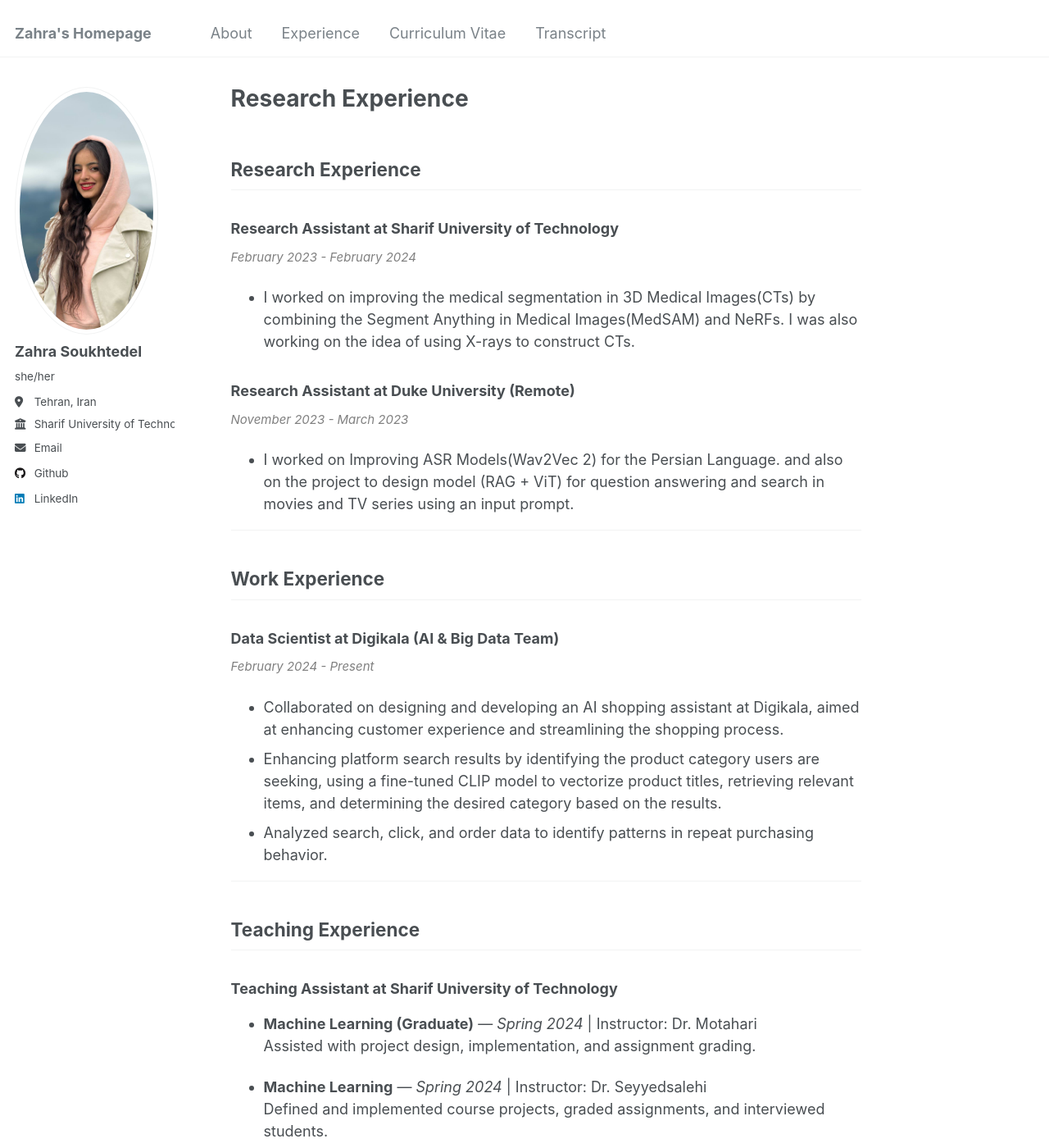
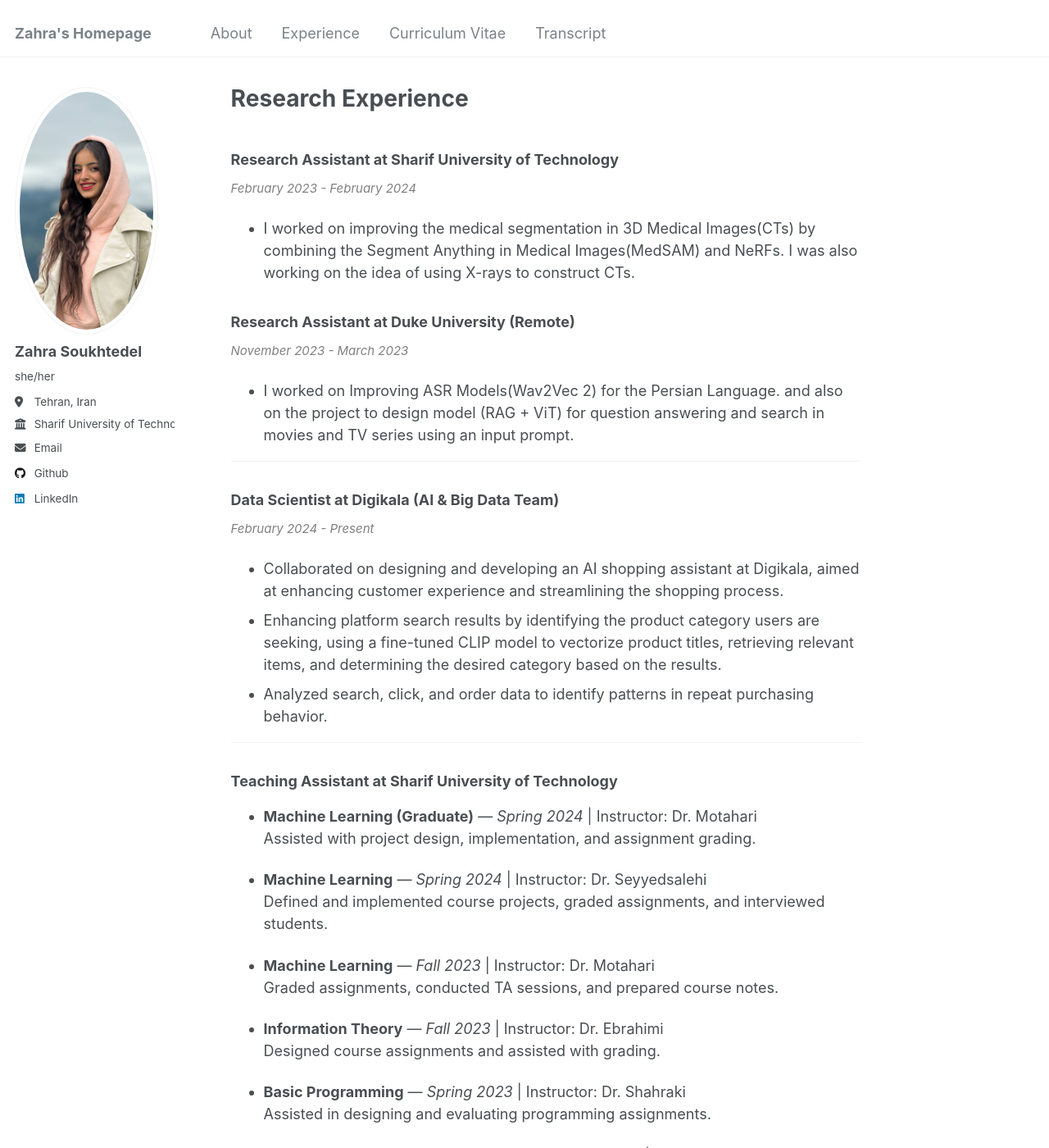
Before and after one commit to zahraSoukhtedel/zahraSoukhtedel.github.io, a Jekyll site: the page built from _pages/experience.md, in a window 1280 px wide and 1400 px high. Shown: the whole window at 82% size. Built offline with Jekyll 4.4.1, drawn with Linux system fonts in a browser that asks for light colours.

Commit message:
website modified 8

```diff
--- a/_pages/experience.md
+++ b/_pages/experience.md
@@ -8,7 +8,6 @@ redirect_from:
   - /experience.html
 ---
 
-## **Research Experience**
 
 ### **Research Assistant at Sharif University of Technology**
 *<span style="font-size: smaller; color: gray;"> February 2023 - February 2024</span>*
@@ -20,10 +19,6 @@ redirect_from:
 
 ---
 
-
-
-## **Work Experience**
-
 ### **Data Scientist at Digikala (AI & Big Data Team)**
 *<span style="font-size: smaller; color: gray;"> February 2024 - Present</span>*
 - Collaborated on designing and developing an AI shopping assistant at Digikala, aimed at enhancing customer experience and streamlining the shopping process.
@@ -31,9 +26,6 @@ redirect_from:
 - Analyzed search, click, and order data to identify patterns in repeat purchasing behavior.
 
 ---
-
-
-## **Teaching Experience**
 
 ### **Teaching Assistant at Sharif University of Technology**
 - **Machine Learning (Graduate)** — *Spring 2024* | Instructor: Dr. Motahari
```
